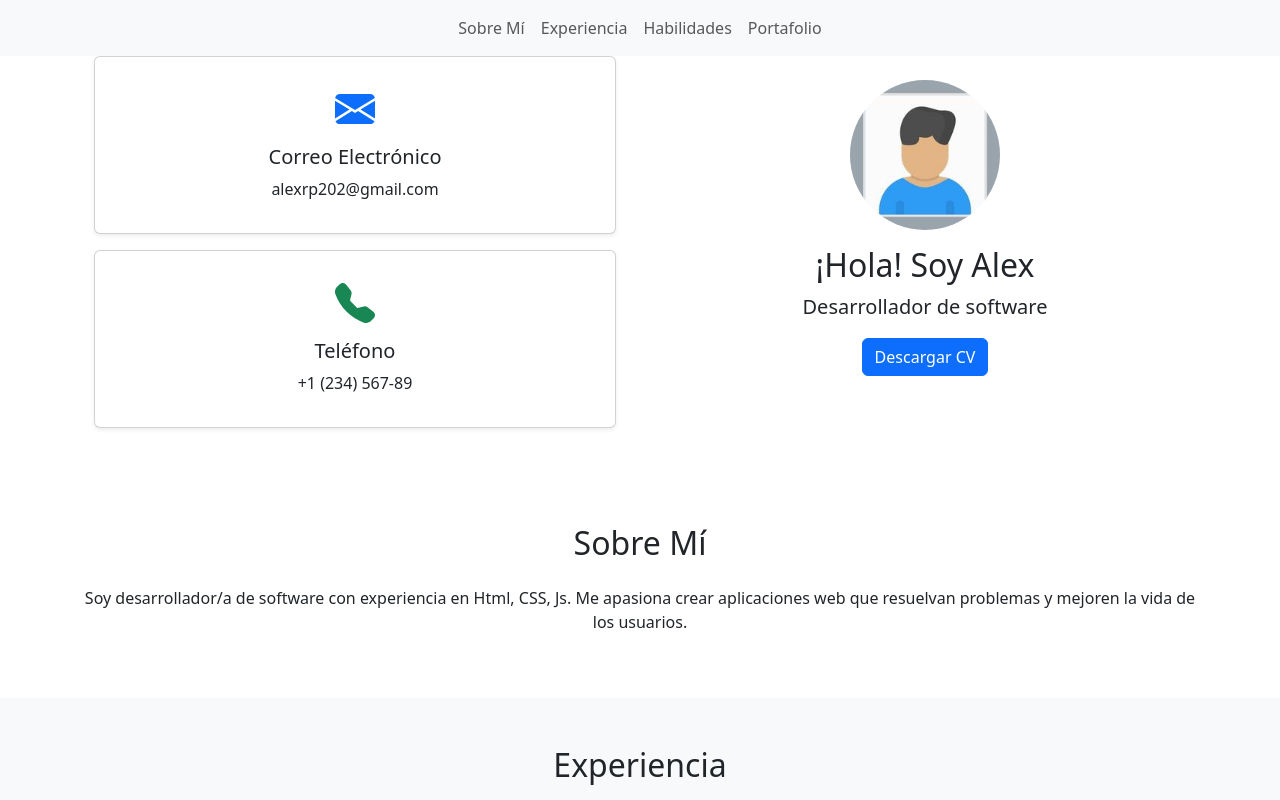
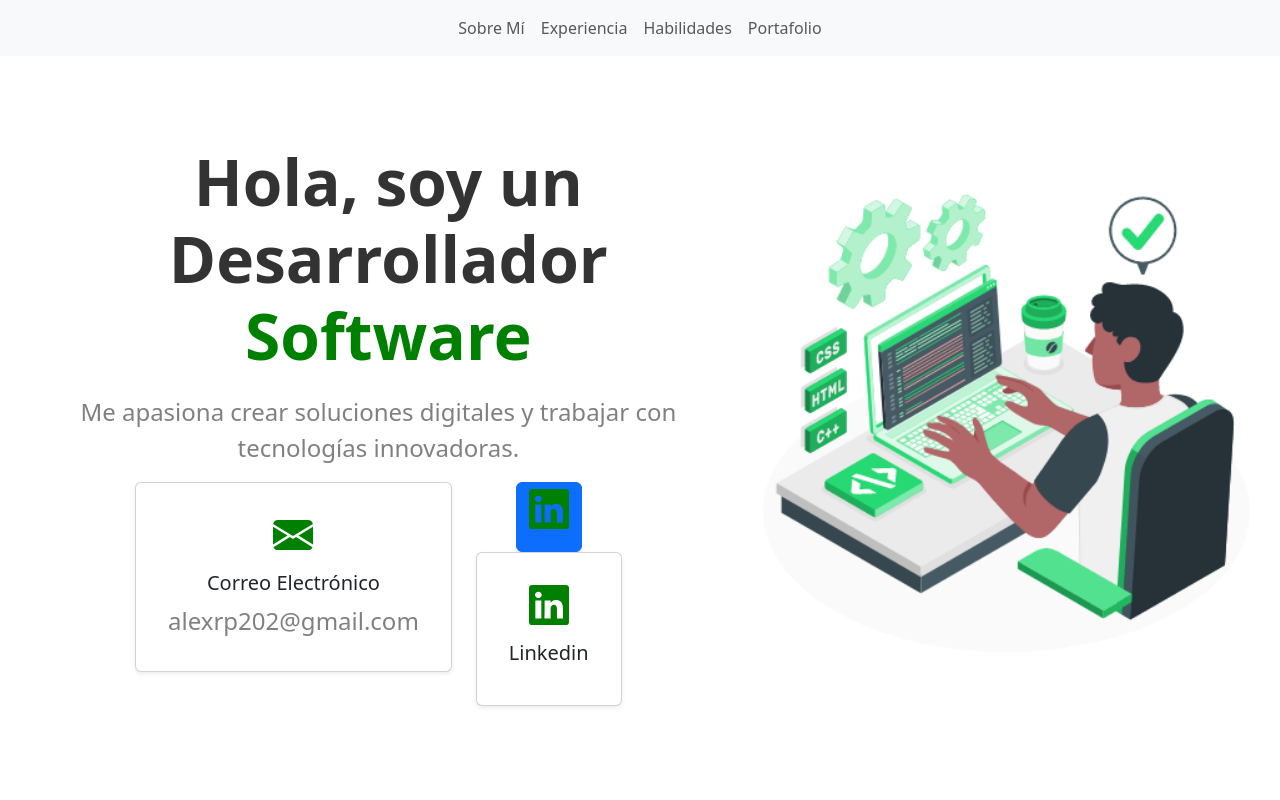
Before and after one commit to alexrp202/mi-cv, a React (Vite) app: page / in a window 1280 px wide. Shown: the top 800 px of the page. Built offline with nearby package versions, Linux system fonts and the light colour scheme.

Commit message:
Principal cambiado

```diff
--- a/src/App.tsx
+++ b/src/App.tsx
@@ -7,13 +7,14 @@ import Skills from "./components/Skills";
 import Portfolio from "./components/Portfolio";
 import FadeInSection from "./components/FadeInSection";
 import "./App.css";
-import Contactme from "./components/Contactme";
+import Aboutme from "./components/Aboutme";
+
 const App: React.FC = () => {
   return (
     <div className="App">
       <Header />
       <FadeInSection>
-        <Contactme />
+        <Aboutme />
       </FadeInSection>
       <FadeInSection>
         <About />
--- /dev/null
+++ b/src/components/Aboutme.css
@@ -0,0 +1,41 @@
+/* Archivo Aboutme.css */
+
+@keyframes slideDown {
+  0% {
+    transform: translateY(-50px);
+    opacity: 0;
+  }
+  100% {
+    transform: translateY(0);
+    opacity: 1;
+  }
+}
+
+/* Estilo para la palabra "Hola" */
+.greeting {
+  font-size: 4rem; /* Aumentamos el tamaño de la palabra "Hola" */
+  font-weight: bold;
+  display: inline-block;
+  transition: transform 1s ease-out, opacity 1s ease-out;
+}
+
+/* Animación para "Hola" */
+.greeting.slideDown {
+  animation: slideDown 1s ease-out;
+}
+
+/* Estilo para el texto principal (Hola, soy un Desarrollador) */
+.greeting-text {
+  font-size: 4rem; /* Aumentamos el tamaño del texto */
+  font-weight: bold;
+  text-align: center; /* Centramos el texto */
+  color: #333; /* Color oscuro para mejorar la visibilidad */
+  margin-bottom: 20px;
+}
+
+/* Añadimos mayor tamaño y espacio para la descripción */
+p {
+  font-size: 1.5rem; /* Tamaño más grande para el texto de abajo */
+  color: gray;
+  text-align: center;
+}
--- /dev/null
+++ b/src/components/Aboutme.tsx
@@ -0,0 +1,95 @@
+import { useEffect, useState } from "react";
+import { Container, Row, Col } from "react-bootstrap";
+import "./Aboutme.css"; // Importamos el archivo CSS
+import Contact from "./Contact";
+
+const Aboutme = () => {
+  const [greeting, setGreeting] = useState<string>("Hola");
+  const [animate, setAnimate] = useState<boolean>(false);
+
+  // Añadimos los nuevos saludos en alemán y chino
+  const greetings = {
+    es: "Hola,",
+    en: "Hello,",
+    fr: "Bonjour,",
+    de: "Hallo,", // Alemán
+    zh: "你好,", // Chino
+  };
+
+  useEffect(() => {
+    const interval = setInterval(() => {
+      setGreeting((prevGreeting) => {
+        // Cambiar entre los saludos
+        if (prevGreeting === greetings.es) return greetings.en;
+        if (prevGreeting === greetings.en) return greetings.fr;
+        if (prevGreeting === greetings.fr) return greetings.de;
+        if (prevGreeting === greetings.de) return greetings.zh;
+        return greetings.es; // Volver a español
+      });
+
+      // Activamos la animación cuando cambie el saludo
+      setAnimate(true);
+    }, 3000); // Cambiar cada 3 segundos
+
+    return () => clearInterval(interval);
+  }, []);
+
+  useEffect(() => {
+    if (animate) {
+      const timeout = setTimeout(() => {
+        // Desactivar la animación después de que termine
+        setAnimate(false);
+      }, 1000); // Duración de la animación (1 segundo)
+
+      return () => clearTimeout(timeout);
+    }
+  }, [animate]); // Cada vez que el estado animate cambie
+
+  return (
+    <section id="hero" className="py-5 mt-5">
+      <Container
+        fluid
+        className="d-flex justify-content-center align-items-center"
+      >
+        <Row className="w-100">
+          <Col
+            md={7}
+            className="d-flex mt-5  flex-column align-items-center justify-content-center text-center"
+          >
+            {/* Aplicamos la animación "slideDown" solo a la palabra "Hola" */}
+            <h1 className="greeting-text" style={{ marginLeft: "20px" }}>
+              <span
+                className={`greeting ${animate ? "slideDown" : ""}`} // Solo animamos la palabra "Hola"
+              >
+                {greeting}
+              </span>{" "}
+              soy un <br /> Desarrollador{" "}
+              <span style={{ color: "green" }}>Software</span>
+            </h1>
+            <p style={{ fontSize: "1.5rem", color: "gray" }}>
+              Me apasiona crear soluciones digitales y trabajar con tecnologías
+              innovadoras.
+            </p>
+            <p>
+              <Contact />
+            </p>
+          </Col>
+
+          <Col
+            xs={12}
+            md={5}
+            className=" d-flex mb-5 justify-content-center align-items-center"
+          >
+            <img
+              src="coding.gif"
+              alt="Coding GIF"
+              style={{ width: "500px", height: "auto" }}
+            />
+          </Col>
+        </Row>
+      </Container>
+    </section>
+  );
+};
+
+export default Aboutme;
--- a/src/components/Contact.css
+++ b/src/components/Contact.css
@@ -11,3 +11,6 @@
   transform: scale(1.05); /* Agranda ligeramente la tarjeta al hacer hover */
   box-shadow: 0 4px 12px rgba(0, 0, 0, 0.2); /* Aumenta la sombra en hover */
 }
+.icon-green {
+  color: green;
+}
--- a/src/components/Contact.tsx
+++ b/src/components/Contact.tsx
@@ -1,33 +1,44 @@
-import { Card, Container, Row } from "react-bootstrap";
-import { BsEnvelopeFill, BsTelephoneFill } from "react-icons/bs";
-import "./Contact.css"
+import { useEffect, useState } from "react";
+import { Card, Container, Row, Col, Button } from "react-bootstrap";
+import { BsEnvelopeFill, BsLinkedin } from "react-icons/bs";
+import "./Contact.css";
+
 const Contact = () => {
+  // Usamos useEffect para crear el número de teléfono dinámicamente
+
   return (
-    <Container className="mt-5">
-    <Row className="justify-content-center">
+    <Container>
+      <Row>
+        <Col className="mb-5">
+          <a href="mailto:alexrp202@gmail.com" className="card-link">
+            <Card className="text-center shadow-sm p-3 bg-white rounded hover-card">
+              <Card.Body>
+                <BsEnvelopeFill
+                  size={40}
+                  style={{ color: "green" }}
+                  className="mb-3"
+                />
 
-        <a href="mailto:alexrp202@gmail.com" className="card-link">
-          <Card className="text-center shadow-sm p-3 mb-3 bg-white rounded hover-card">
-            <Card.Body>
-              <BsEnvelopeFill size={40} className="mb-3 text-primary" />
                 <Card.Title>Correo Electrónico</Card.Title>
                 <Card.Text>alexrp202@gmail.com</Card.Text>
               </Card.Body>
             </Card>
           </a>
-
-
-
-        <a href="tel:+123456789" className="card-link">
+        </Col>
+        <Col>
+          <Button>
+            <BsLinkedin size={40} className="icon-green mb-3  " />
+          </Button>
+          <a href="" className="card-link">
             <Card className="text-center shadow-sm p-3 mb-5 bg-white rounded hover-card">
               <Card.Body>
-              <BsTelephoneFill size={40} className="mb-3 text-success" />
-              <Card.Title>Teléfono</Card.Title>
-              <Card.Text>+1 (234) 567-89</Card.Text>
+                <BsLinkedin size={40} className="icon-green mb-3  " />
+                <Card.Title>Linkedin</Card.Title>
+                <Card.Text></Card.Text>
               </Card.Body>
             </Card>
           </a>
-
+        </Col>
       </Row>
     </Container>
   );
```
Also changed, not shown: public/coding.gif (added), public/coding.svg (added). Lines whose indentation alone changed are shown as unchanged.
